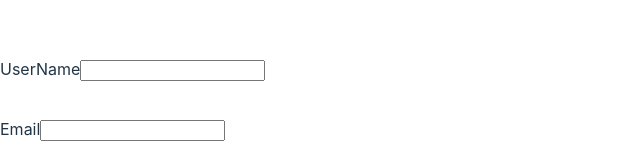
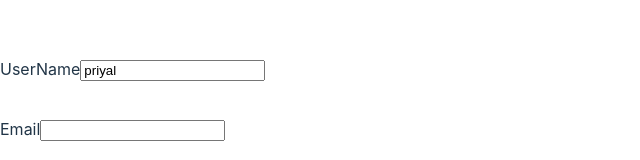
Before and after one commit to priyalgoti07/hook-form, a React (Vite) app: page / in a window 1280 px wide. Shown: the part 232-392 px from the top of the page, without its empty margins (0-640 px from the left). Built offline with nearby package versions, Linux system fonts and the light colour scheme.

Commit message:
how to pass default state pass in react hook form

```diff
--- a/src/components/ReackHookForm.tsx
+++ b/src/components/ReackHookForm.tsx
@@ -9,7 +9,9 @@ type FData = {
 }
 export const ReackHookForm = () => {
 
-    const form = useForm<FData>();
+    const form = useForm<FData>({
+        defaultValues: { username: "priyal", email: "", channel: "" }
+    });
     const { register, control, handleSubmit, formState } = form;
     const { errors } = formState
 
```
